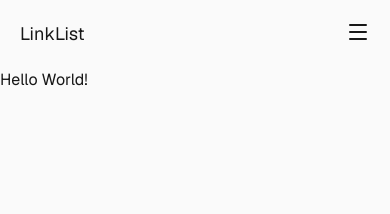
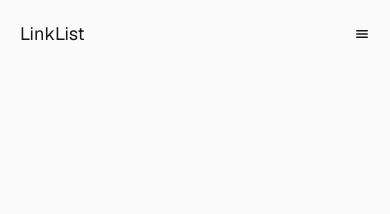
Before and after one commit to Wise-394/LinkList, a Next.js app in the folder client/: page / in a window 390 px wide. Shown: the top 214 px of the page. Built offline with nearby package versions, Linux system fonts and the light colour scheme.

Commit message:
feat: refactor header and modal components, remove lucide-react dependency, and add zustand for state management

```diff
--- a/client/package.json
+++ b/client/package.json
@@ -11,10 +11,11 @@
   "dependencies": {
     "@supabase/ssr": "^0.12.0",
     "@supabase/supabase-js": "^2.110.1",
-    "lucide-react": "^1.23.0",
     "next": "16.2.10",
     "react": "19.2.4",
-    "react-dom": "19.2.4"
+    "react-dom": "19.2.4",
+    "react-icons": "^5.7.0",
+    "zustand": "^5.0.14"
   },
   "devDependencies": {
     "@tailwindcss/postcss": "^4",
--- a/client/src/app/page.tsx
+++ b/client/src/app/page.tsx
@@ -1,10 +1,14 @@
-import { GuestHeader } from "@/components/guestHeader";
+import { GuestHeader } from "@/components/features/header/guestHeader";
+import { LoginModal } from "@/components/features/modal/loginModal";
 
 export default function Home() {
   return (
-    <div className="flex flex-col flex-1  bg-zinc-50 font-sans dark:bg-black">
-      <GuestHeader />
-      <h1>Hello World!</h1>
-    </div>
+    <>
+      <div className="flex flex-col flex-1  bg-zinc-50 font-sans dark:bg-black">
+        <GuestHeader />
+        <main></main>
+      </div>
+      <LoginModal />
+    </>
   );
 }
--- /dev/null
+++ b/client/src/components/features/header/guestHeader.tsx
@@ -0,0 +1,66 @@
+"use client";
+import { IoMenu } from "react-icons/io5";
+import { useLoginModalStore } from "@/store/landingPage/useLoginModalStore";
+import { useState } from "react";
+
+interface NavLinks {
+  label: string;
+  onClick: () => void;
+}
+
+export function GuestHeader() {
+  const [isNavOpen, setIsNavOpen] = useState(false);
+  const openModal = useLoginModalStore((state) => state.openModal);
+  const navLinks: NavLinks[] = [
+    {
+      label: "login",
+      onClick: () => {},
+    },
+    {
+      label: "register",
+      onClick: () => {
+        openModal();
+      },
+    },
+  ];
+
+  return (
+    <header className="flex flex-row h-[8vh] relative items-center p-5 ">
+      <h1 className="text-lg">LinkList</h1>
+      <button
+        className="ml-auto md:hidden"
+        onClick={() => setIsNavOpen((state) => !state)}
+      >
+        <IoMenu />
+      </button>
+      <nav className=" flex-row ml-auto hidden md:flex">
+        {navLinks.map((nav) => (
+          <button
+            key={nav.label}
+            onClick={nav.onClick}
+            className="p-3 text-left"
+          >
+            {nav.label}
+          </button>
+        ))}
+      </nav>
+      <div className="absolute w-full top-full left-0 overflow-hidden">
+        <nav
+          className={`flex flex-col bg-gray-400
+    transition-transform duration-300 ease-in-out md:hidden
+    ${isNavOpen ? "translate-y-0" : "-translate-y-full"}`}
+        >
+          {navLinks.map((nav) => (
+            <button
+              key={nav.label}
+              onClick={nav.onClick}
+              className="p-3 text-left"
+            >
+              {nav.label}
+            </button>
+          ))}
+        </nav>
+      </div>
+    </header>
+  );
+}
--- /dev/null
+++ b/client/src/components/features/modal/loginModal.tsx
@@ -0,0 +1,33 @@
+"use client";
+import { ButtonWithIcon } from "@/components/ui/buttonWithIcon";
+import { useLoginModalStore } from "@/store/landingPage/useLoginModalStore";
+import { useEffect, useRef } from "react";
+import { IoLogoGoogle } from "react-icons/io";
+
+export function LoginModal() {
+  const dialogRef = useRef<HTMLDialogElement | null>(null);
+  const isOpen = useLoginModalStore((state) => state.isOpen);
+  const closeModal = useLoginModalStore((state) => state.closeModal);
+  useEffect(() => {
+    if (isOpen) {
+      dialogRef.current?.showModal();
+    } else {
+      dialogRef.current?.close();
+    }
+  }, [isOpen]);
+
+  return (
+    <dialog ref={dialogRef} className="m-auto">
+      <div className="flex flex-col">
+        <ButtonWithIcon
+          icon={IoLogoGoogle}
+          label="Sign in With Google"
+          onClick={() => {}}
+        />
+        <button onClick={() => closeModal()}>
+          <p>Close</p>
+        </button>
+      </div>
+    </dialog>
+  );
+}
--- a/client/src/components/guestHeader.tsx
+++ /dev/null
@@ -1,15 +0,0 @@
-import Link from "next/link";
-import { Menu } from "lucide-react";
-
-export function GuestHeader() {
-  return (
-    <header className="flex flex-row p-5  h-[8vh]">
-      <h1 className="text-lg">LinkList</h1>
-      <Menu className="ml-auto md:hidden" />
-      <nav className="ml-auto hidden md:flex">
-        <Link href="">Login</Link>
-        <Link href=""> Signup </Link>
-      </nav>
-    </header>
-  );
-}
--- /dev/null
+++ b/client/src/components/ui/buttonWithIcon.tsx
@@ -0,0 +1,20 @@
+"use client";
+import type { IconType } from "react-icons";
+
+interface ButtonWithIcon {
+  icon: IconType;
+  label: string;
+  onClick: () => void;
+}
+
+export function ButtonWithIcon({ icon: Icon, label, onClick }: ButtonWithIcon) {
+  return (
+    <button
+      onClick={onClick}
+      className="flex flex-row items-center p-2 outline-red-600 outline-1"
+    >
+      <Icon className="text-md" />
+      <p>{label} </p>
+    </button>
+  );
+}
--- /dev/null
+++ b/client/src/store/landingPage/useLoginModalStore.ts
@@ -0,0 +1,14 @@
+"use client";
+import { create } from "zustand";
+
+interface LoginModalState {
+  isOpen: boolean;
+  openModal: () => void;
+  closeModal: () => void;
+}
+
+export const useLoginModalStore = create<LoginModalState>((set) => ({
+  isOpen: false,
+  openModal: () => set({ isOpen: true }),
+  closeModal: () => set({ isOpen: false }),
+}));
```
Also changed, not shown: 1 other file (tests, documents, lock files or other folders).
